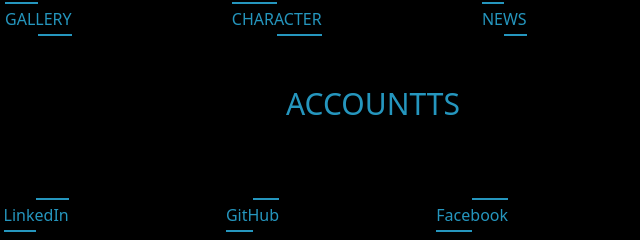
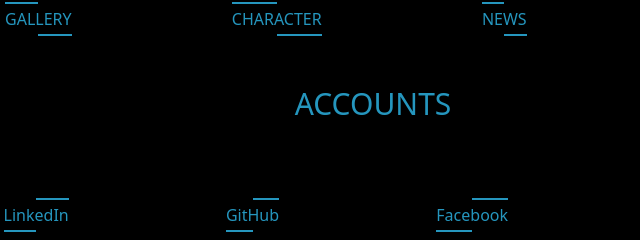
Before and after one commit to SamerMo11/Bat-Man, a plain HTML site: page index.html in a window 1280 px wide. Shown: the part 3524-3764 px from the top of the page, 267-907 px from the left. Drawn offline with Linux system fonts and the light colour scheme.

Commit message:
Update index.html

```diff
--- a/index.html
+++ b/index.html
@@ -218,7 +218,7 @@
     </div>
   </div>
   <div class="all-accounts">
-    <a href="" class="main-account">ACCOUNTTS</a>
+    <a href="" class="main-account">ACCOUNTS</a>
     <div class="accounts">
       <a href="https://www.linkedin.com/in/samer-mohamed-5b2586280?lipi=urn%3Ali%3Apage%3Ad_flagship3_profile_view_base_contact_details%3BNcfY3dClRDWXfJwXSB1AaA%3D%3D">LinkedIn</a>
       <a href="https://github.com/SamerMo11">GitHub</a>
```
